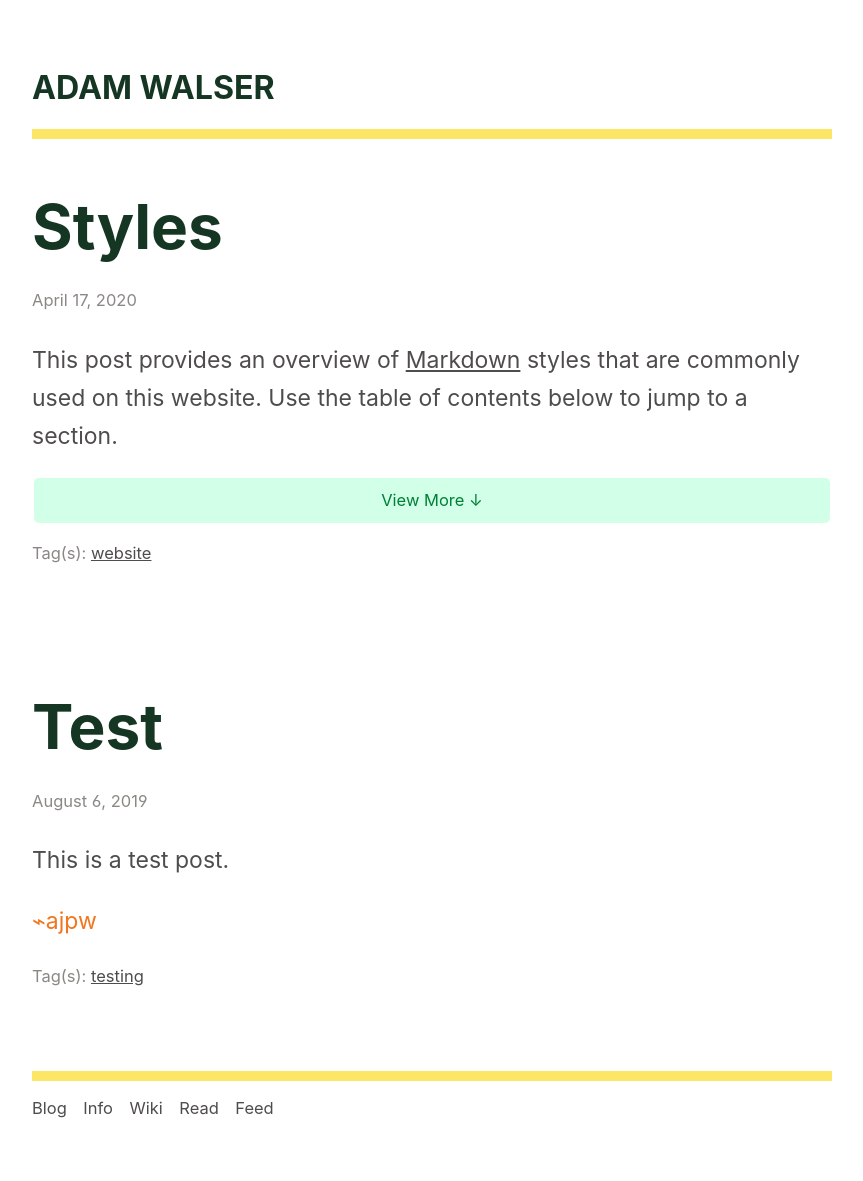
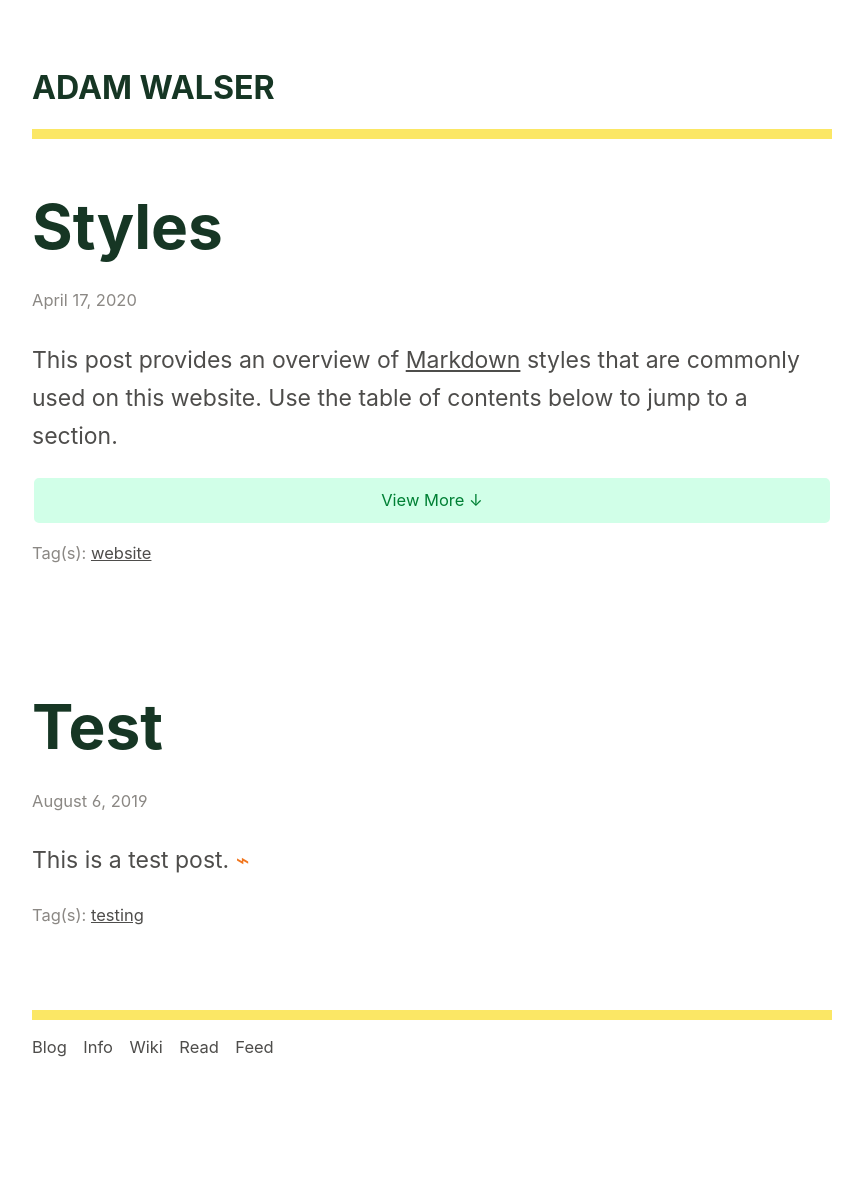
Before and after one commit to ajpwalser/ajpwalser.github.io, a Jekyll site: the page built from index.html, in a window 1280 px wide. Shown: the whole page, without its empty margins (208-1071 px from the left). Built offline with Jekyll 4.4.1, drawn with Linux system fonts in a browser that asks for light colours; some web fonts are replaced; the list of posts is cut into pages by our own code; after the commit the page ends 1120 px from its top, so only the background shows below that.

Commit message:
Update 2019-08-06-test.md

```diff
--- a/_posts/2019-08-06-test.md
+++ b/_posts/2019-08-06-test.md
@@ -6,6 +6,4 @@ tags: testing
 date: 2019-08-06
 ---
 
-This is a test post.
-
-<span class="end">&#x2301;ajpw</span>
+This is a test post. <span class="end">&#x2301;</span>
```
